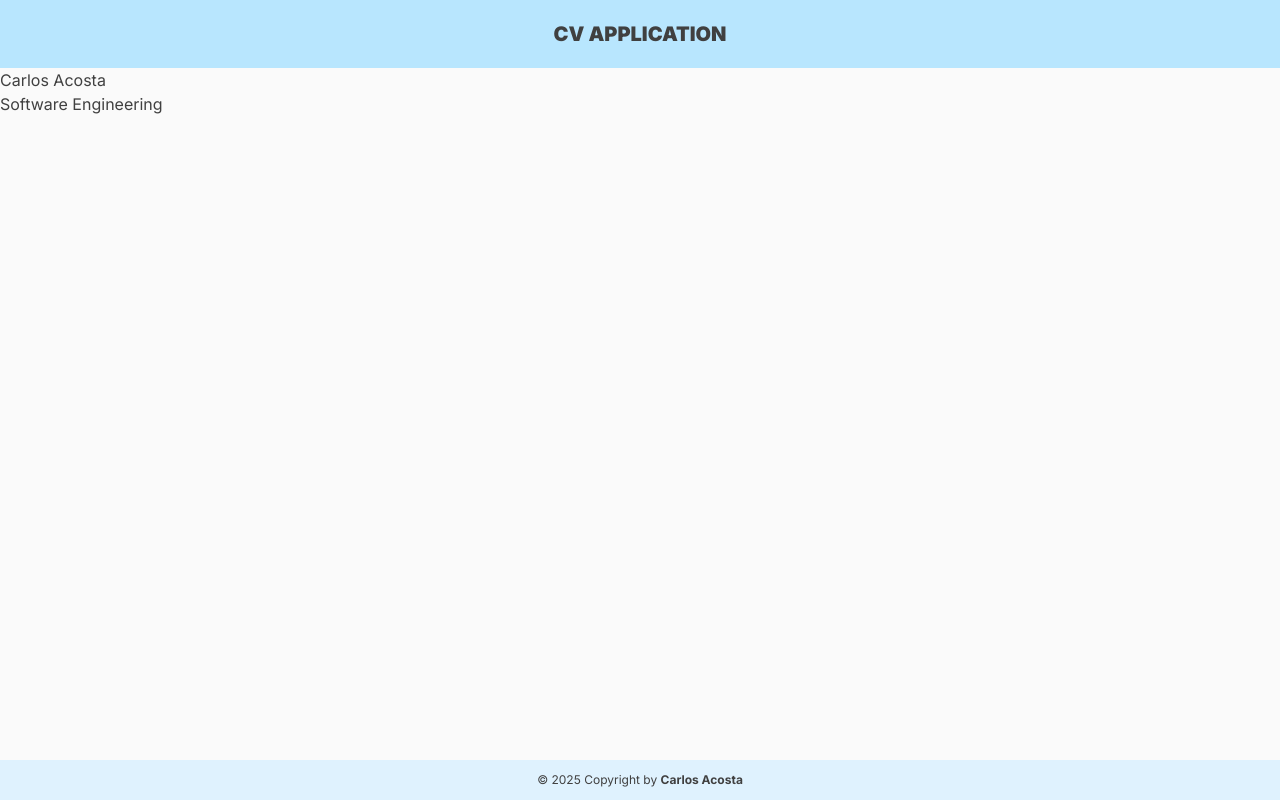
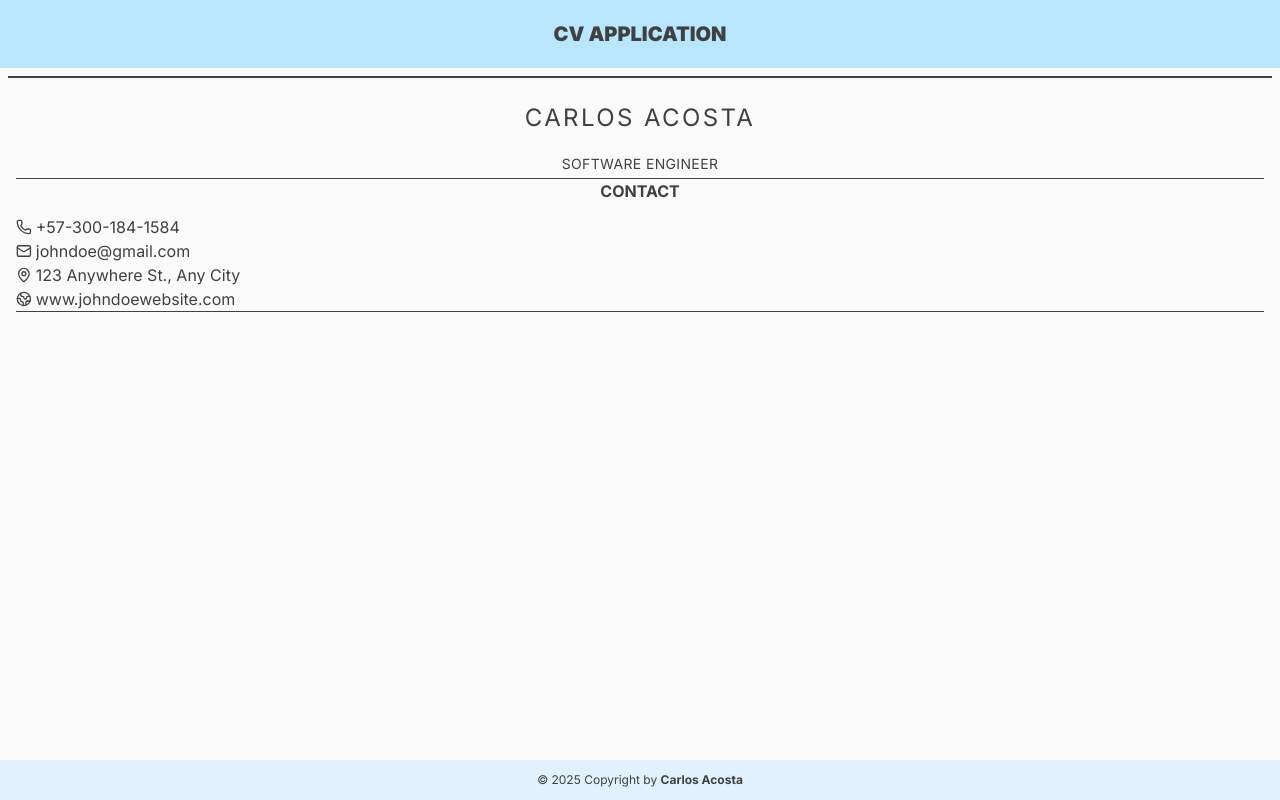
Before and after one commit to Carlosaac23/TOP-cv-application, a React (Vite) app: page / in a window 1280 px wide. Built offline with nearby package versions, Linux system fonts and the light colour scheme.

Commit message:
feat: import each form component into a grid div

```diff
--- a/src/components/Form.jsx
+++ b/src/components/Form.jsx
@@ -1,21 +1,14 @@
-import SingleLineEdit from '@/SingleLineEdit';
-import { useState } from 'react';
+import Contact from './Contact';
+import Name from './Name';
 
 export default function Form() {
-  const [name, setName] = useState('Carlos Acosta');
-  const [profession, setProfession] = useState('Software Engineering');
-
   return (
-    <main>
-      <div>
-        <SingleLineEdit value={name} setValue={setName} style='big' />
+    <main className='m-2 grid grid-cols-2 border-t-2 p-2'>
+      <div className='col-span-2 border-b'>
+        <Name />
       </div>
-      <div>
-        <SingleLineEdit
-          value={profession}
-          setValue={setProfession}
-          style='small'
-        />
+      <div className='col-span-2 border-b'>
+        <Contact />
       </div>
     </main>
   );
```
